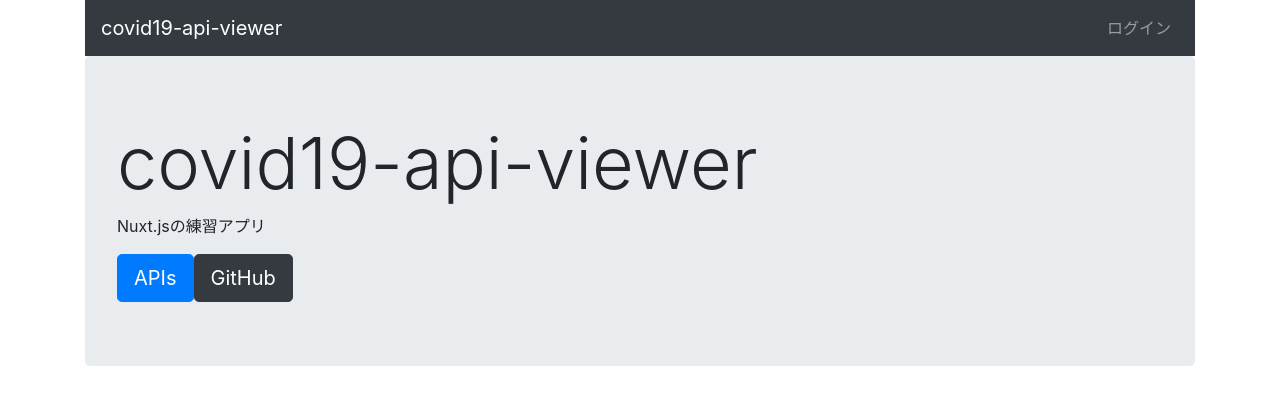
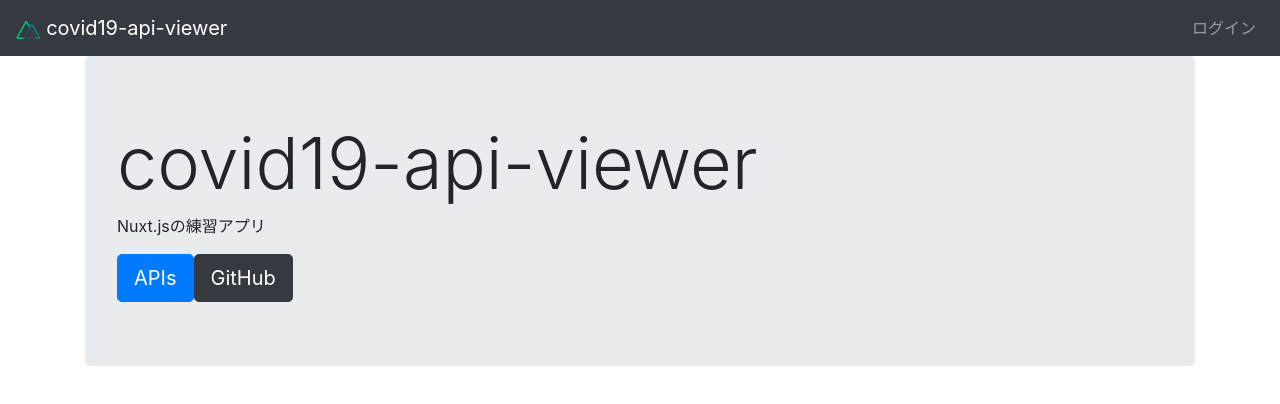
Before and after one commit to tsubakimoto/covid19-api-viewer, a Nuxt app: page / in a window 1280 px wide. Shown: the top 404 px of the page. Built offline with nearby package versions, Linux system fonts and the light colour scheme.

Commit message:
ナビゲーションバーをレイアウトページに移した

```diff
--- a/components/Logo.vue
+++ b/components/Logo.vue
@@ -1,5 +1,5 @@
 <template>
-  <svg class="NuxtLogo" width="245" height="180" viewBox="0 0 452 342" xmlns="http://www.w3.org/2000/svg">
+  <svg class="NuxtLogo" width="24.5" height="18" viewBox="0 0 452 342" xmlns="http://www.w3.org/2000/svg">
     <path
       d="M139 330l-1-2c-2-4-2-8-1-13H29L189 31l67 121 22-16-67-121c-1-2-9-14-22-14-6 0-15 2-22 15L5 303c-1 3-8 16-2 27 4 6 10 12 24 12h136c-14 0-21-6-24-12z"
       fill="#00C58E"
--- a/layouts/default.vue
+++ b/layouts/default.vue
@@ -1,5 +1,14 @@
 <template>
   <div>
+    <b-navbar toggleable="lg" type="dark" variant="dark">
+      <b-navbar-brand href="/">
+        <Logo />
+        covid19-api-viewer
+      </b-navbar-brand>
+      <b-navbar-nav class="ml-auto">
+        <b-nav-item href="/login">ログイン</b-nav-item>
+      </b-navbar-nav>
+    </b-navbar>
     <Nuxt />
   </div>
 </template>
--- a/pages/index.vue
+++ b/pages/index.vue
@@ -1,11 +1,5 @@
 <template>
   <b-container>
-    <b-navbar toggleable="lg" type="dark" variant="dark">
-      <b-navbar-brand href="/">covid19-api-viewer</b-navbar-brand>
-      <b-navbar-nav class="ml-auto">
-        <b-nav-item href="/login">ログイン</b-nav-item>
-      </b-navbar-nav>
-    </b-navbar>
     <b-jumbotron header="covid19-api-viewer">
       <p>Nuxt.jsの練習アプリ</p>
       <nuxt-link to="apis" class="btn btn-primary btn-lg">
```
